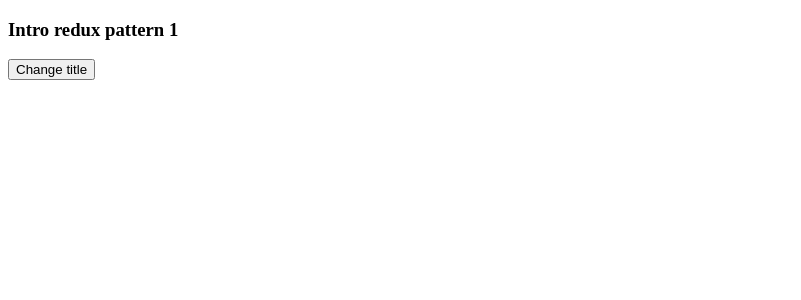
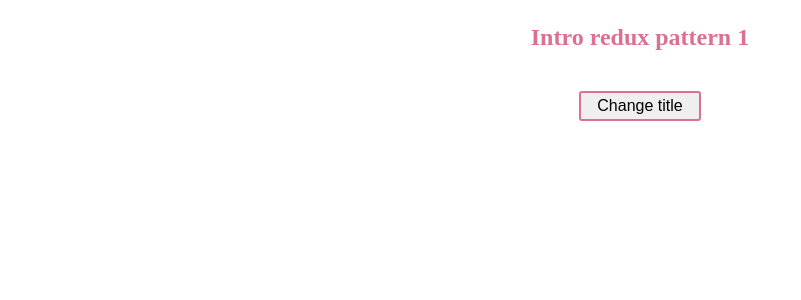
Before and after one commit to jmarkstevens/react-redux-pattern-2019, a React app: page / in a window 1280 px wide. Shown: the top 300 px of the page, without its empty margins (0-801 px from the left). Built offline with nearby package versions, Linux system fonts and the light colour scheme; the HTML template or start-up script is replaced by a standard one.

Commit message:
use styled-component

```diff
--- a/src/components/intro/intro.component.jsx
+++ b/src/components/intro/intro.component.jsx
@@ -1,14 +1,16 @@
 import React from 'react'
 import PropTypes from 'prop-types'
 
+import { Button, Container, Title } from './intro.styled'
+
 const IntroComponent = ({ changeTitle, title }) => {
   return (
-    <div>
-      <h3>{title}</h3>
-      <button onClick={changeTitle} type="button">
+    <Container>
+      <Title>{title}</Title>
+      <Button onClick={changeTitle} type="button">
         Change title
-      </button>
-    </div>
+      </Button>
+    </Container>
   )
 }
 
--- /dev/null
+++ b/src/components/intro/intro.styled.js
@@ -0,0 +1,20 @@
+import styled from 'styled-components'
+
+export const Container = styled.div`
+  text-align: center;
+`
+
+export const Title = styled.h3`
+  font-size: 1.5em;
+  text-align: center;
+  color: palevioletred;
+`
+
+export const Button = styled.button`
+  border: 2px solid palevioletred;
+  border-radius: 3px;
+  font-size: 1em;
+  margin: 1em;
+  padding: 0.25em 1em;
+  text-align: center;
+`
```
